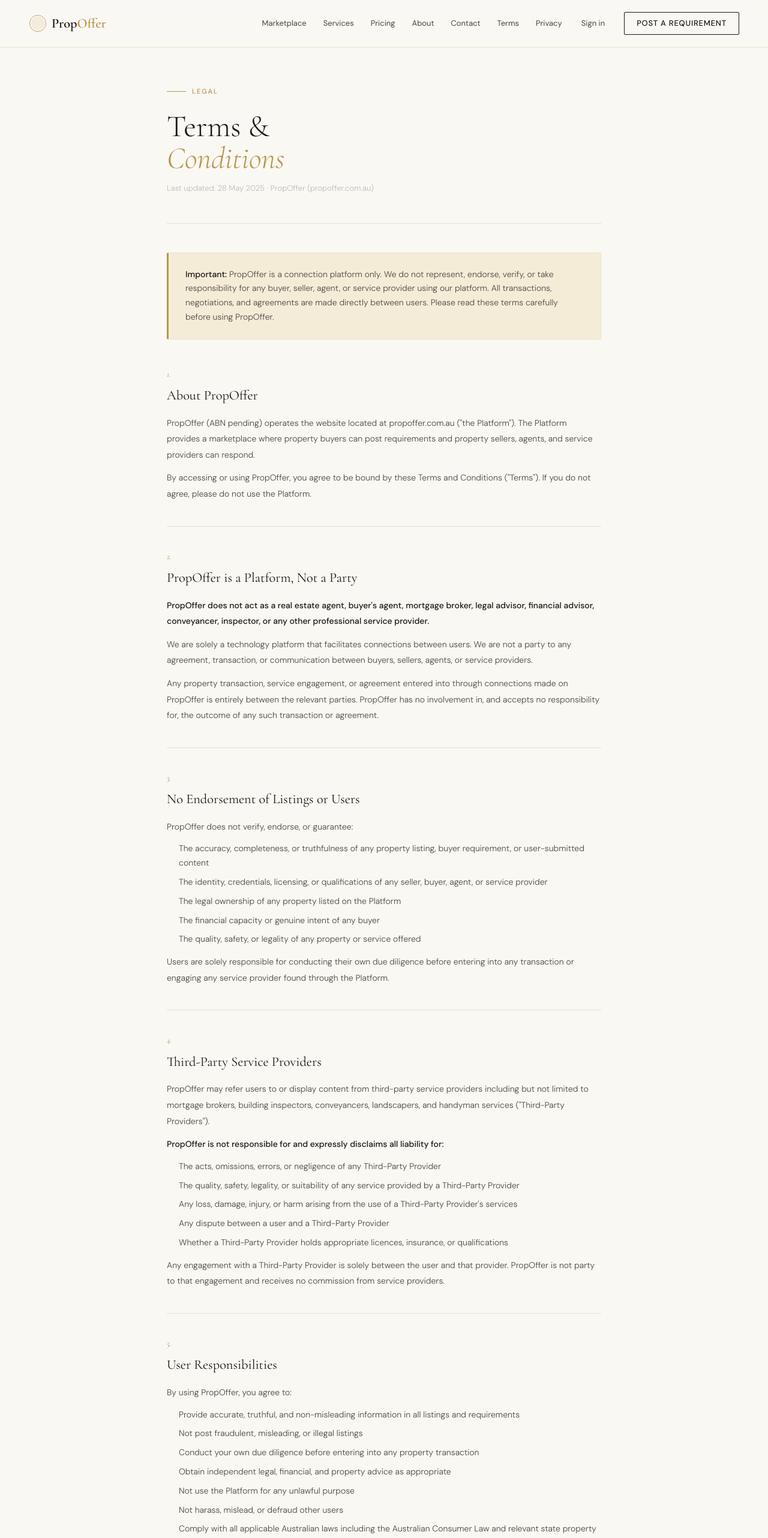
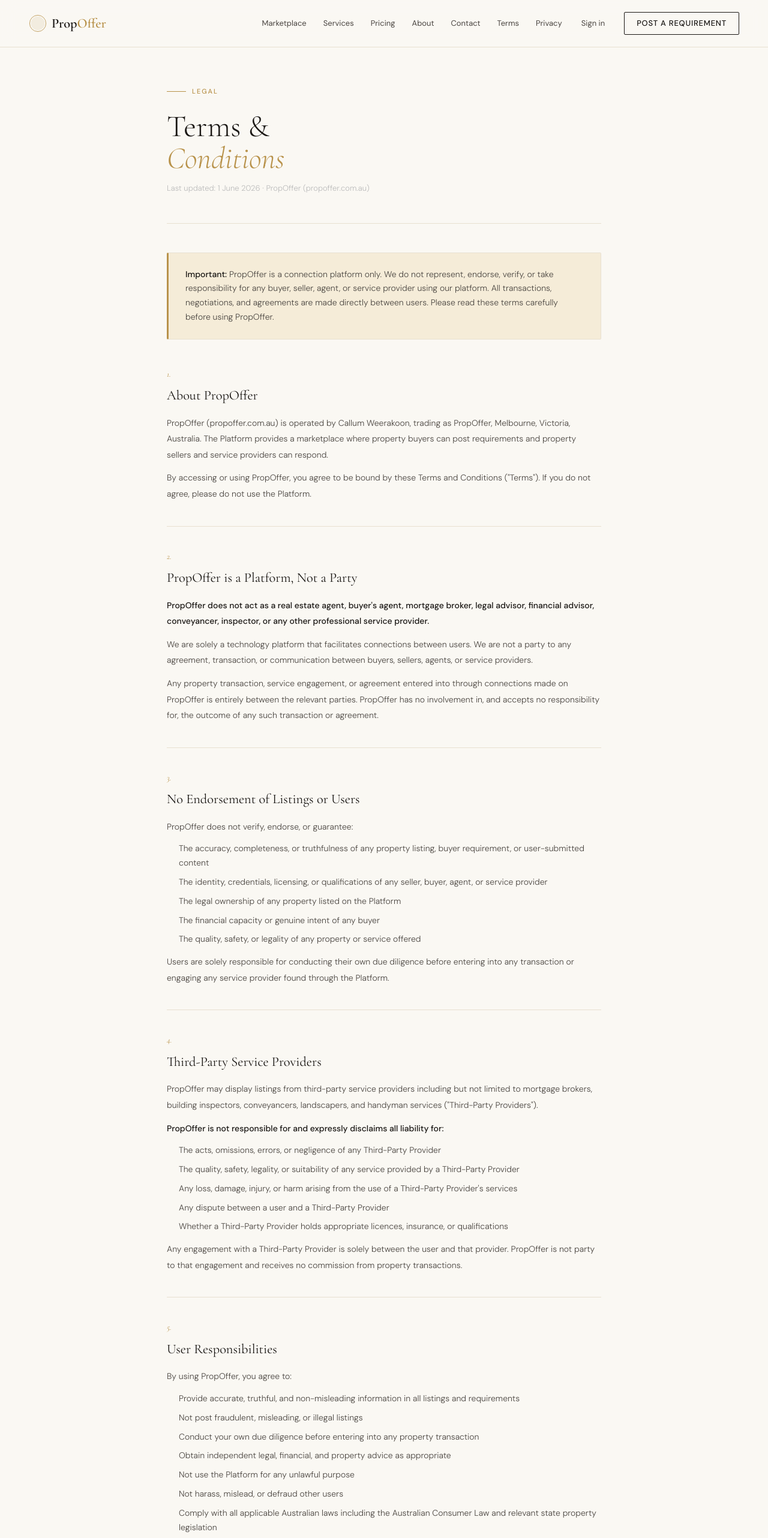
Before and after one commit to cweerakoon88/my-realestate-app, a Next.js app: page /terms in a window 1280 px wide. Shown: the top 2564 px of the page at 60% size. Built offline with nearby package versions, Linux system fonts and the light colour scheme; no server answers.

Commit message:
Fix terms page - update date, remove ABN pending, add privacy link

```diff
--- a/app/terms/page.js
+++ b/app/terms/page.js
@@ -55,7 +55,7 @@
       <div className="page">
         <div className="eyebrow">Legal</div>
         <h1 className="page-title">Terms &<br /><em>Conditions</em></h1>
-        <p className="updated">Last updated: 28 May 2025 · PropOffer (propoffer.com.au)</p>
+        <p className="updated">Last updated: 1 June 2026 · PropOffer (propoffer.com.au)</p>
 
         <div className="disclaimer-box">
           <p><strong>Important:</strong> PropOffer is a connection platform only. We do not represent, endorse, verify, or take responsibility for any buyer, seller, agent, or service provider using our platform. All transactions, negotiations, and agreements are made directly between users. Please read these terms carefully before using PropOffer.</p>
@@ -65,7 +65,7 @@
           <div className="section-num">1.</div>
           <h2 className="section-title">About PropOffer</h2>
           <div className="section-body">
-            <p>PropOffer (ABN pending) operates the website located at propoffer.com.au ("the Platform"). The Platform provides a marketplace where property buyers can post requirements and property sellers, agents, and service providers can respond.</p>
+            <p>PropOffer (propoffer.com.au) is operated by Callum Weerakoon, trading as PropOffer, Melbourne, Victoria, Australia. The Platform provides a marketplace where property buyers can post requirements and property sellers and service providers can respond.</p>
             <p>By accessing or using PropOffer, you agree to be bound by these Terms and Conditions ("Terms"). If you do not agree, please do not use the Platform.</p>
           </div>
         </div>
@@ -106,7 +106,7 @@
           <div className="section-num">4.</div>
           <h2 className="section-title">Third-Party Service Providers</h2>
           <div className="section-body">
-            <p>PropOffer may refer users to or display content from third-party service providers including but not limited to mortgage brokers, building inspectors, conveyancers, landscapers, and handyman services ("Third-Party Providers").</p>
+            <p>PropOffer may display listings from third-party service providers including but not limited to mortgage brokers, building inspectors, conveyancers, landscapers, and handyman services ("Third-Party Providers").</p>
             <p><strong>PropOffer is not responsible for and expressly disclaims all liability for:</strong></p>
             <ul>
               <li>The acts, omissions, errors, or negligence of any Third-Party Provider</li>
@@ -115,7 +115,7 @@
               <li>Any dispute between a user and a Third-Party Provider</li>
               <li>Whether a Third-Party Provider holds appropriate licences, insurance, or qualifications</li>
             </ul>
-            <p>Any engagement with a Third-Party Provider is solely between the user and that provider. PropOffer is not party to that engagement and receives no commission from service providers.</p>
+            <p>Any engagement with a Third-Party Provider is solely between the user and that provider. PropOffer is not party to that engagement and receives no commission from property transactions.</p>
           </div>
         </div>
 
@@ -173,9 +173,9 @@
           <div className="section-num">8.</div>
           <h2 className="section-title">Fees and Payments</h2>
           <div className="section-body">
-            <p>Buyer requirements are posted free of charge. Seller listings and agent subscriptions are subject to fees as described on our Pricing page. All fees are in Australian dollars and inclusive of GST where applicable.</p>
-            <p>Fees are charged for access to the Platform and the ability to connect with users. PropOffer does not charge commissions on property transactions and has no financial interest in whether a transaction proceeds or at what price.</p>
-            <p>Fees are non-refundable except where required under the Australian Consumer Law.</p>
+            <p>Buyer requirements are posted free of charge. Seller listings are subject to fees as described on our <Link href="/pricing" style={{ color: 'var(--gold)', textDecoration: 'none' }}>Pricing page</Link>. All fees are in Australian dollars and inclusive of GST where applicable.</p>
+            <p>Fees are charged for access to the Platform and the ability to connect with other users. PropOffer does not charge commissions on property transactions and has no financial interest in whether a transaction proceeds or at what price.</p>
+            <p>Listing fees are non-refundable once a listing is approved and live on the Platform. If a listing is rejected by our team, a full refund will be issued within 5 business days. Nothing in this clause limits your rights under the Australian Consumer Law.</p>
           </div>
         </div>
 
@@ -185,7 +185,7 @@
           <div className="section-num">9.</div>
           <h2 className="section-title">Privacy</h2>
           <div className="section-body">
-            <p>PropOffer collects and handles personal information in accordance with the Australian Privacy Act 1988. By using the Platform, you consent to the collection, use, and storage of your personal information as described in our Privacy Policy.</p>
+            <p>PropOffer collects and handles personal information in accordance with the Australian Privacy Act 1988. By using the Platform, you consent to the collection, use, and storage of your personal information as described in our <Link href="/privacy" style={{ color: 'var(--gold)', textDecoration: 'none' }}>Privacy Policy</Link>.</p>
             <p>User contact details shared through the Platform are provided for the purpose of connecting buyers and sellers. They must not be used for spam, unsolicited marketing, or any purpose other than the relevant property enquiry.</p>
           </div>
         </div>
@@ -245,6 +245,7 @@
           <Link href="/about" className="footer-link">About</Link>
           <Link href="/contact" className="footer-link">Contact</Link>
           <Link href="/terms" className="footer-link">Terms</Link>
+          <Link href="/privacy" className="footer-link">Privacy</Link>
         </div>
         <div>© 2026 PropOffer · Australia's buyer-first property platform</div>
       </footer>
```
